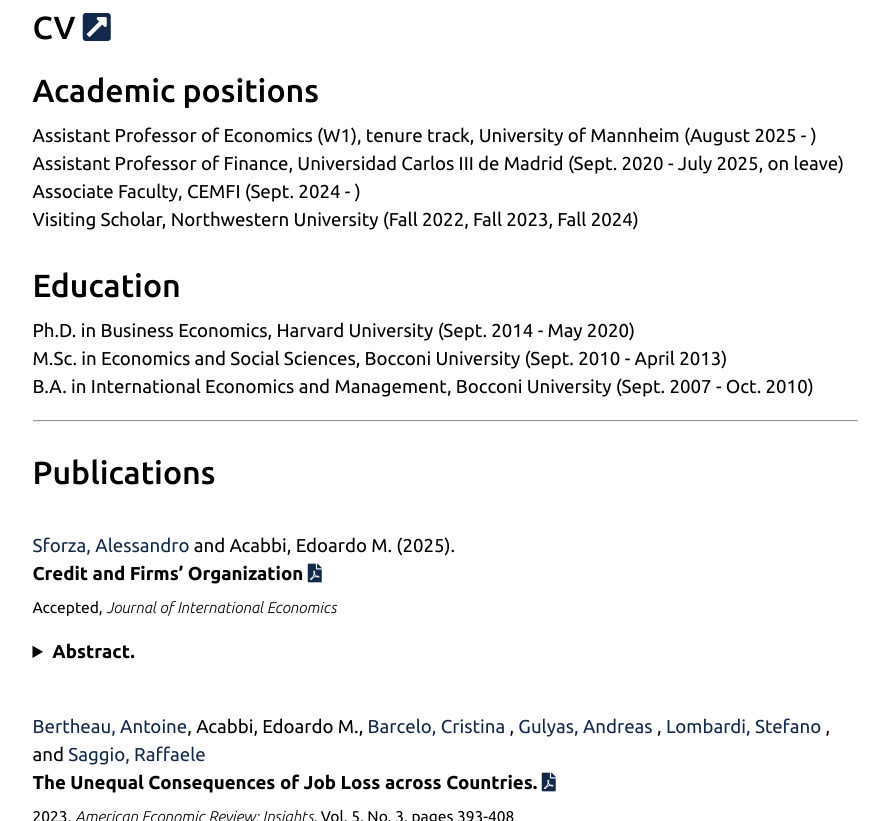
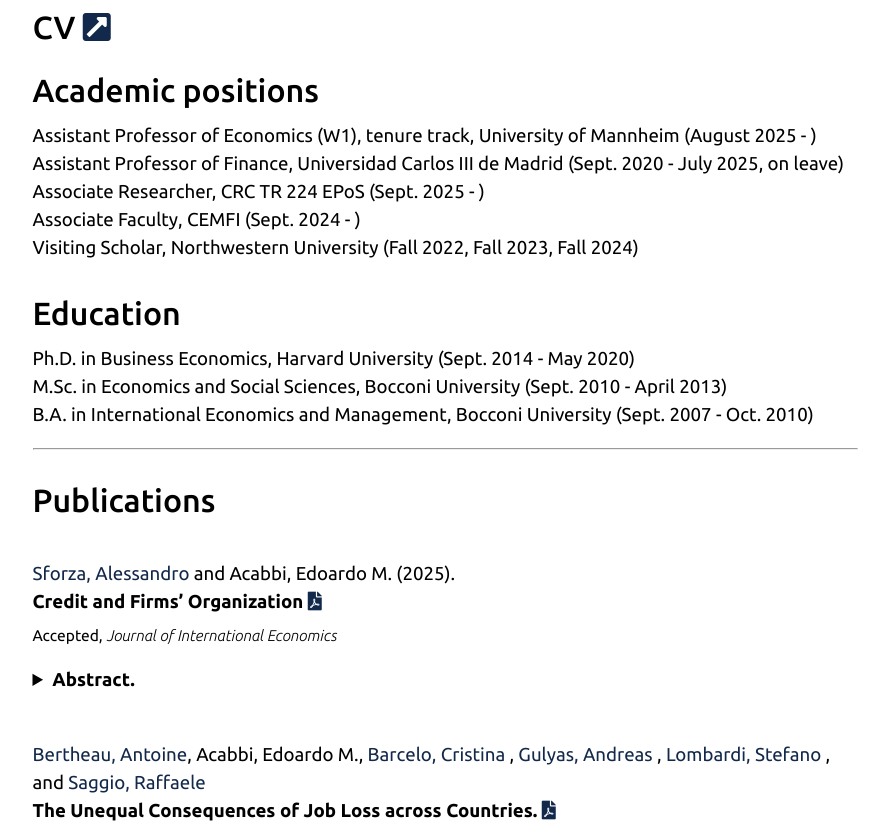
Before and after one commit to eacabbi/eacabbi.github.io, a Jekyll site: the page built from index.md, in a window 1280 px wide and 900 px high, scrolled down 436 px, cut to the strip 79-900 px from the top of the window. Shown: the whole strip, without its empty margins (195-1084 px from the left). Built offline with Jekyll 4.4.1, drawn with Linux system fonts in a browser that asks for light colours; some web fonts are replaced.

Commit message:
update to xcv and positions

```diff
--- a/index.md
+++ b/index.md
@@ -8,6 +8,7 @@ layout: home
 
 Assistant Professor of Economics (W1), tenure track, University of Mannheim (August 2025 - ) <br>
 Assistant Professor of Finance, Universidad Carlos III de Madrid (Sept. 2020 - July 2025, on leave) <br>
+Associate Researcher, CRC TR 224 EPoS (Sept. 2025 - ) <br>
 Associate Faculty, CEMFI (Sept. 2024 - ) <br>
 Visiting Scholar, Northwestern University (Fall 2022, Fall 2023, Fall 2024)
 
```
Also changed, not shown: 1 other file.
